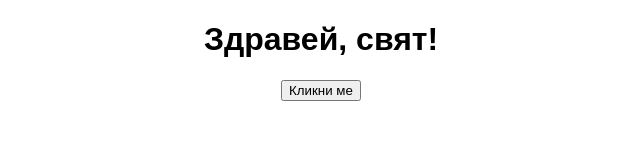
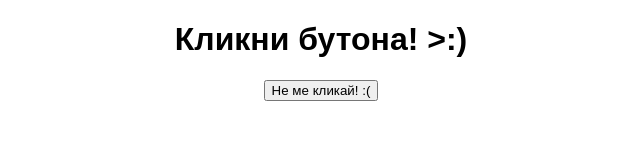
Before and after one commit to DimitarUz/my-website, a plain HTML site: page index.html in a window 1280 px wide. Shown: the whole page, without its empty margins (319-959 px from the left). Drawn offline with Linux system fonts and the light colour scheme.

Commit message:
Update index.html

```diff
--- a/index.html
+++ b/index.html
@@ -2,12 +2,12 @@
 <html lang="bg">
 <head>
   <meta charset="UTF-8">
-  <title>Моят сайт</title>
+  <title>Сайта на Димитър</title>
   <link rel="stylesheet" href="style.css">
 </head>
 <body>
-  <h1>Здравей, свят!</h1>
-  <button onclick="sayHello()">Кликни ме</button>
+  <h1>Кликни бутона! >:) </h1>
+  <button onclick="sayHello()">Не ме кликай! :( </button>
   <script src="script.js"></script>
 </body>
 </html>
```
